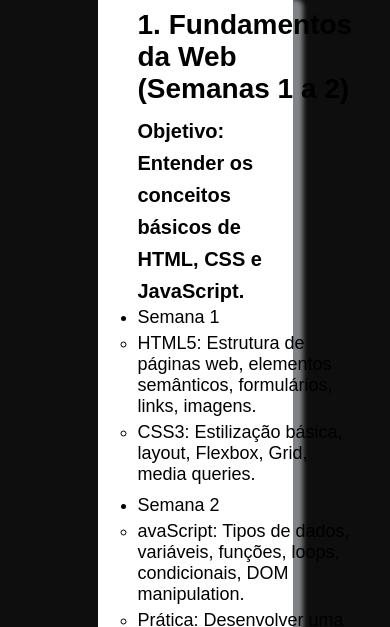
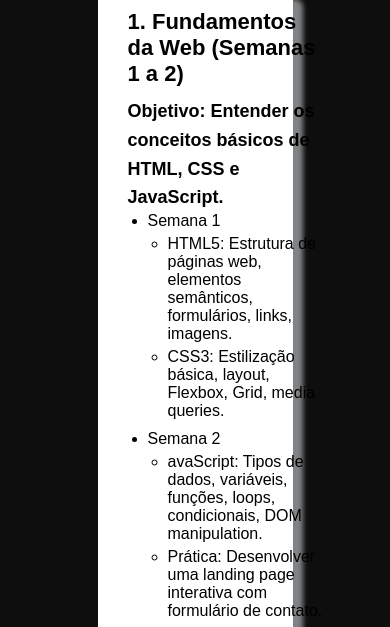
Before and after one commit to GustavoHCFads/GustavoFerreiraPortifolio, a plain HTML site: page projetos.html in a window 390 px wide. Shown: the part 217-844 px from the top of the page. Drawn offline with Linux system fonts and the light colour scheme.

Commit message:
Update projects.css
Adaptação para dispositivos móveis 1

```diff
--- a/css/projects.css
+++ b/css/projects.css
@@ -1,5 +1,6 @@
 .profile-article {
   margin-left: 20px;
+  margin-right: 20px; /* Adiciona margem dos dois lados */
 }
 
 .profile-article h2 {
@@ -10,6 +11,7 @@
 
 .profile-article ul {
   margin-bottom: 10px;
+  padding-left: 20px; /* melhora a indentação */
 }
 
 .profile-article ul li {
@@ -21,5 +23,26 @@
   font-weight: bold;
   font-size: 20px;
   line-height: 1.6;
-  width: 70%;
+  width: 100%; /* Evita cortes em telas menores */
+  max-width: 700px; /* Limita o tamanho em telas grandes */
 }
+
+@media (max-width: 768px) {
+  .profile-article {
+    margin-left: 10px;
+    margin-right: 10px;
+  }
+
+  .profile-article h2 {
+    font-size: 22px;
+  }
+
+  .profile-article ul li {
+    font-size: 16px;
+  }
+
+  .profile-article p {
+    font-size: 18px;
+    width: 100%;
+  }
+}
```
